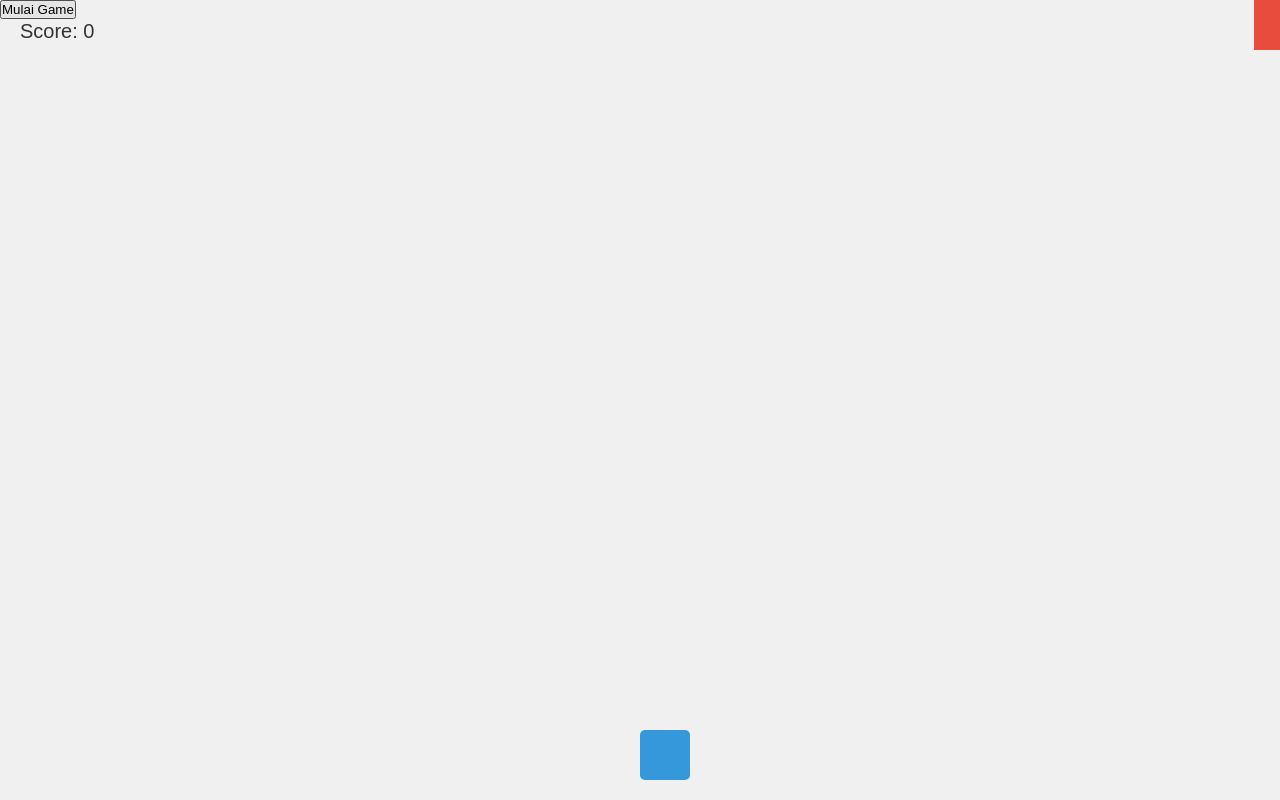
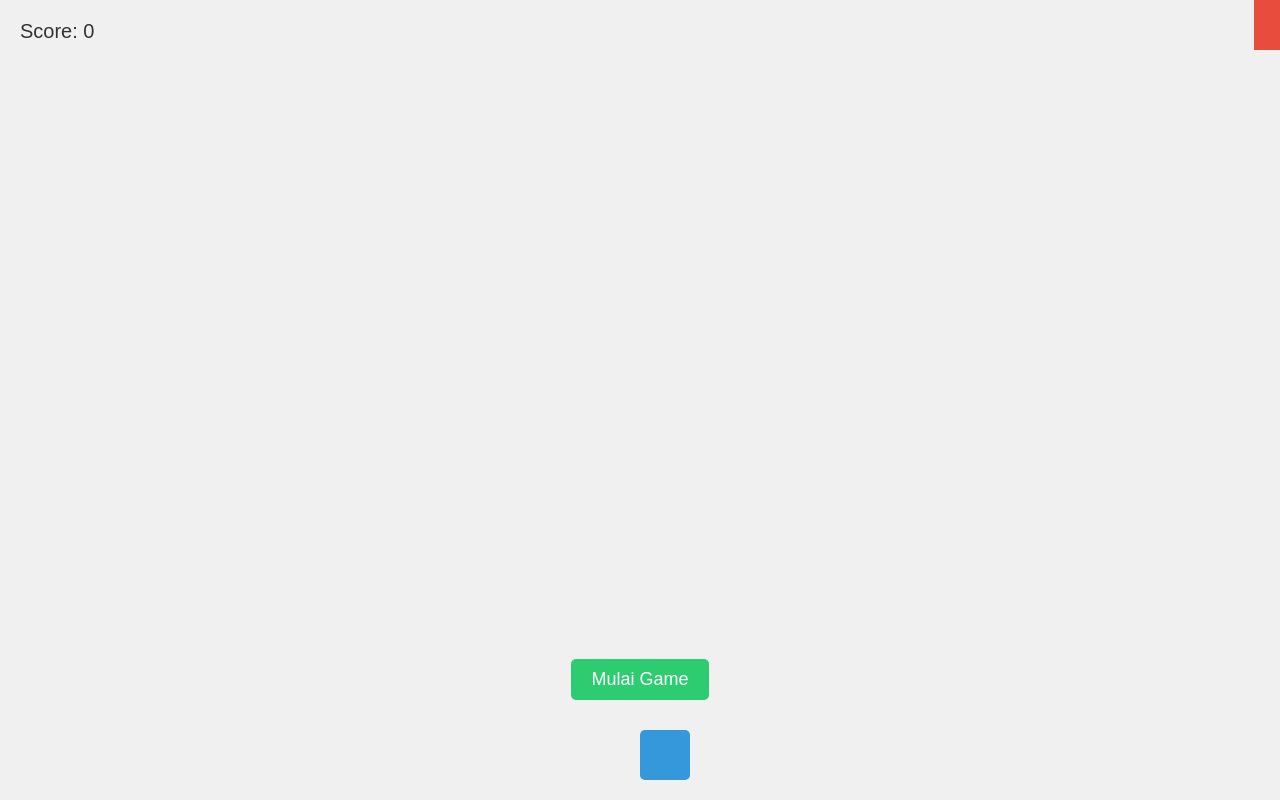
Before and after one commit to lenrong/testtest, a plain HTML site: page index.html in a window 1280 px wide. Drawn offline with Linux system fonts and the light colour scheme.

Commit message:
Update style.css

```diff
--- a/style.css
+++ b/style.css
@@ -14,6 +14,10 @@ body {
     width: 100%;
     height: 100vh;
     overflow: hidden;
+    display: flex;
+    justify-content: center;
+    align-items: center;
+    flex-direction: column;
 }
 
 .player {
@@ -42,3 +46,15 @@ body {
     font-size: 20px;
     color: #333;
 }
+
+#startButton {
+    position: absolute;
+    bottom: 100px;
+    padding: 10px 20px;
+    font-size: 18px;
+    background-color: #2ecc71;
+    color: white;
+    border: none;
+    border-radius: 5px;
+    cursor: pointer;
+}
```
